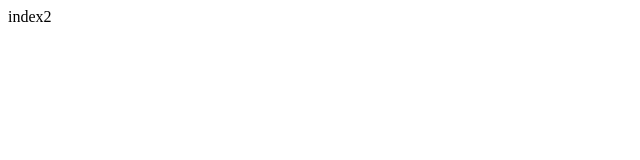
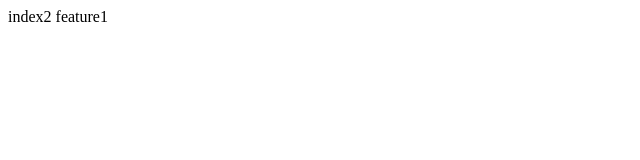
Before and after one commit to rsg17/gitTut, a plain HTML site: page index.html in a window 1280 px wide. Shown: the full height of the page, 0-640 px from the left. Drawn offline with Linux system fonts and the light colour scheme.

Commit message:
on branch

```diff
--- a/index.html
+++ b/index.html
@@ -1,4 +1,4 @@
 <html>
 <t>index2</t>
-
+<t>feature1</t>
 </html>
```
